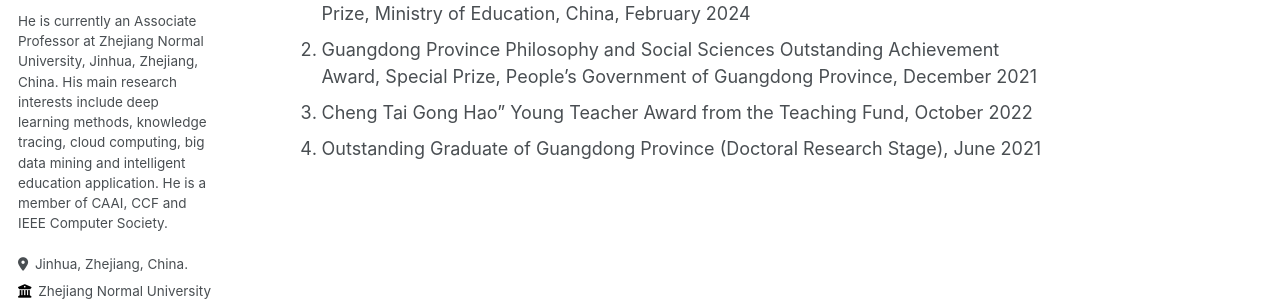
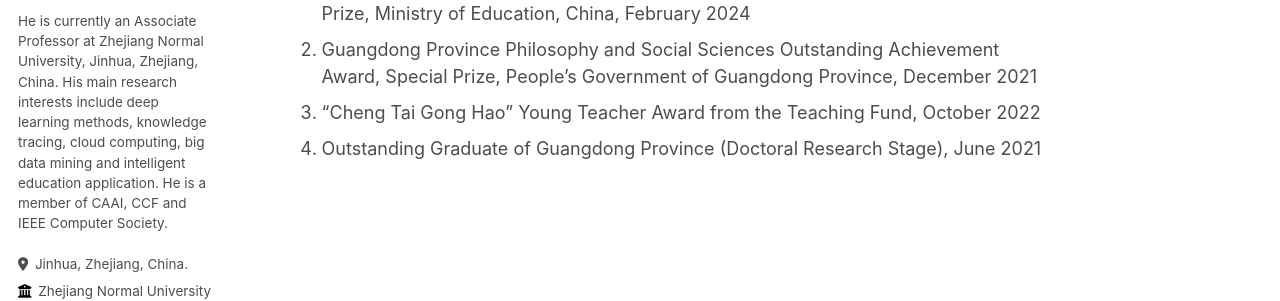
Before and after one commit to qhhuang-ai/qhhuang-ai.github.io, a Jekyll site: the page built from _pages/about.md, in a window 1280 px wide and 900 px high, scrolled down 5860 px. Shown: the part 322-623 px from the top of the window. Built offline with Jekyll 4.4.1, drawn with Linux system fonts in a browser that asks for light colours; some web fonts are replaced.

Commit message:
update cv

```diff
--- a/_pages/about.md
+++ b/_pages/about.md
@@ -61,5 +61,5 @@
 ------
 1. University Philosophy and Social Sciences Outstanding Achievement Award, First Prize, Ministry of Education, China, February 2024
 1. Guangdong Province Philosophy and Social Sciences Outstanding Achievement Award, Special Prize, People's Government of Guangdong Province, December 2021
-1. Cheng Tai Gong Hao" Young Teacher Award from the Teaching Fund, October 2022
+1. "Cheng Tai Gong Hao" Young Teacher Award from the Teaching Fund, October 2022
 1. Outstanding Graduate of Guangdong Province  (Doctoral Research Stage), June 2021
```
